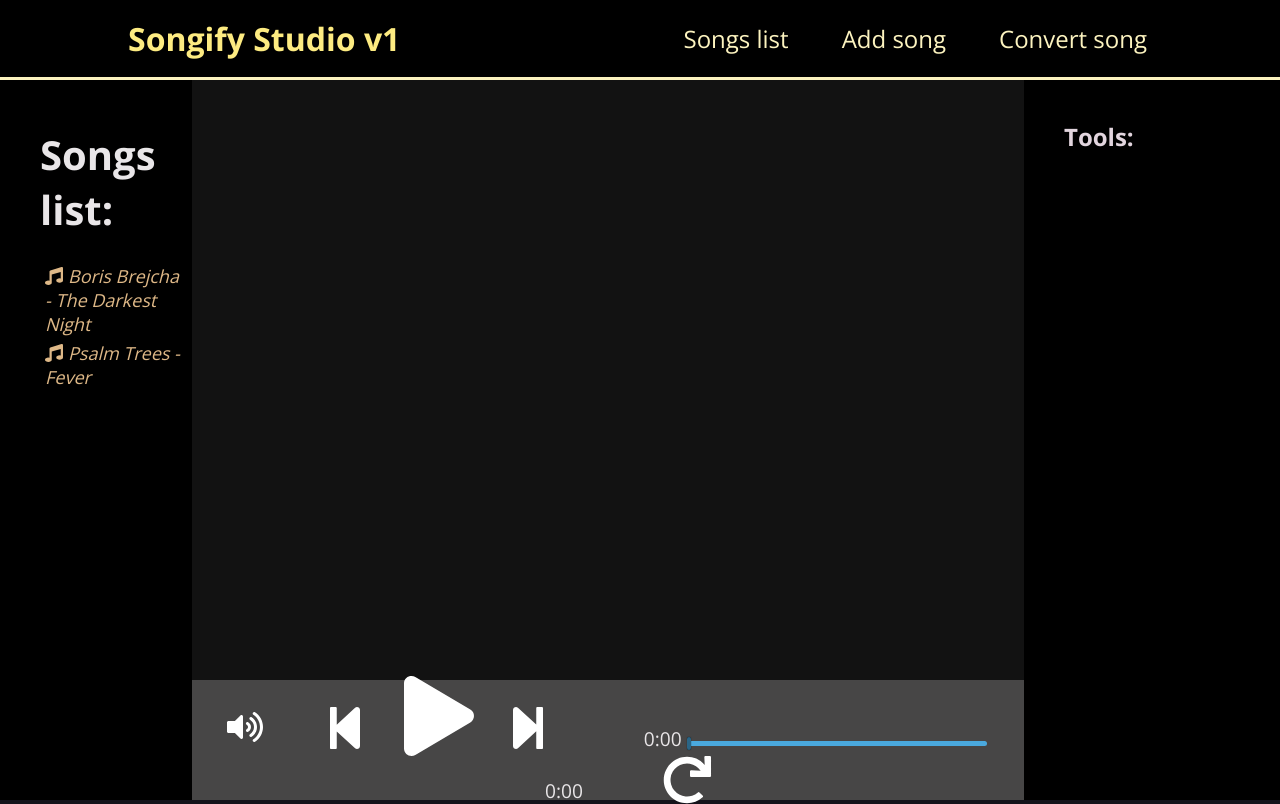
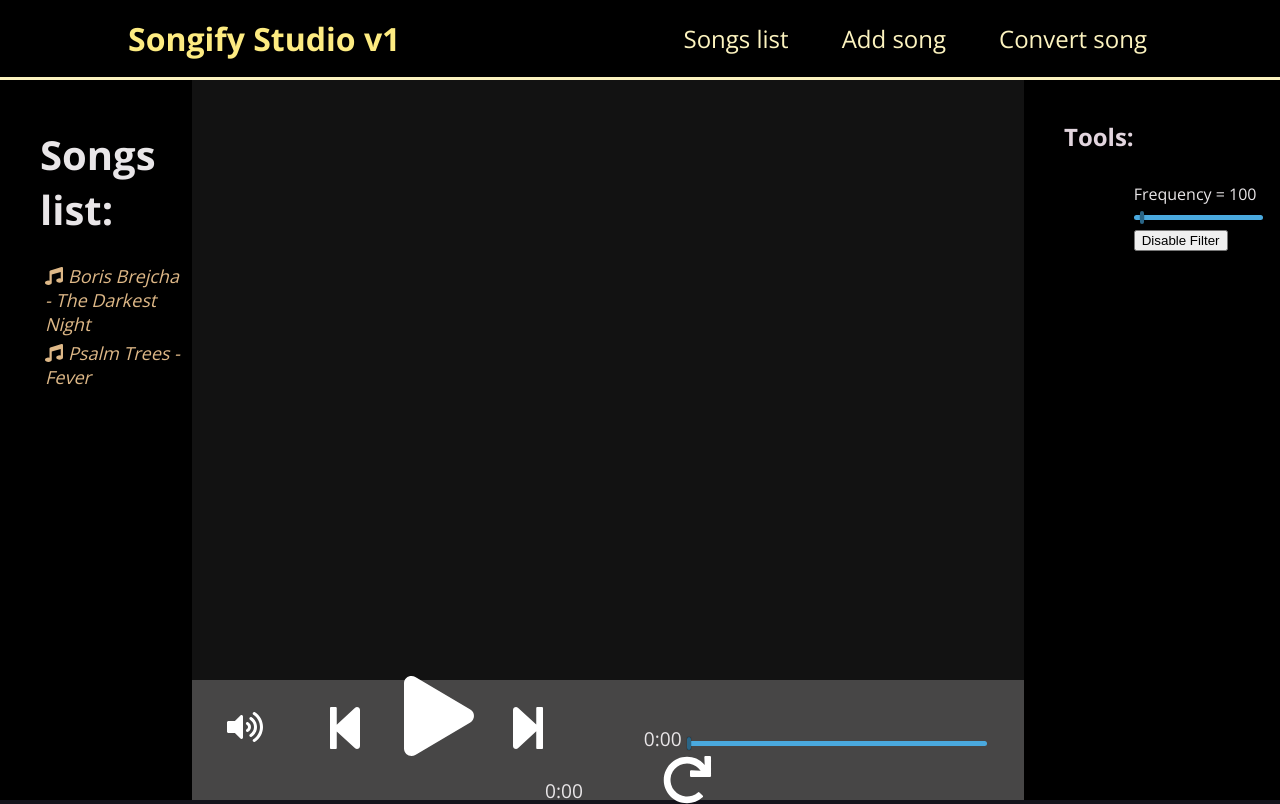
Before and after one commit to MikeDarni/Songify-Studio-front, a React (Create React App) app: page / in a window 1280 px wide. Built offline with nearby package versions, Linux system fonts and the light colour scheme.

Commit message:
Low pass filtering applied

```diff
--- a/src/components/layout/Layout.js
+++ b/src/components/layout/Layout.js
@@ -5,6 +5,8 @@ import ToolBar from "./ToolBar";
 import Content from "./Content";
 import PlayBar from "./PlayBar";
 import { PlayerContextProvider } from "../../store/player-context";
+import { ToolsSettingsProvider } from "../../store/tools-settings-context";
+import { WebAudioProvider } from "../../store/web-Audio-Context";
 
 function Layout(props) {
   return (
@@ -13,8 +15,12 @@ function Layout(props) {
         <MainNavigation />
         <SideBar />
         <Content />
-        <ToolBar />
-        <PlayBar />
+        <ToolsSettingsProvider>
+          <WebAudioProvider>
+            <ToolBar />
+            <PlayBar />
+          </WebAudioProvider>
+        </ToolsSettingsProvider>
       </PlayerContextProvider>
     </div>
   );
--- a/src/components/layout/PlayBar.js
+++ b/src/components/layout/PlayBar.js
@@ -1,8 +1,9 @@
 import classes from "./PlayBar.module.css";
 import { useState } from "react";
-import { useContext, useRef } from "react";
+import { useContext, useRef, useEffect } from "react";
 import PlayerContext from "../../store/player-context";
 import { FontAwesomeIcon } from "@fortawesome/react-fontawesome";
+import WebAudioContext from "../../store/web-Audio-Context";
 import {
   faPlay,
   faStepForward,
@@ -12,6 +13,9 @@ import {
   faRedo,
   faVolumeMute,
 } from "@fortawesome/free-solid-svg-icons";
+import ToolsSettingsContext, {
+  ToolsSettingsProvider,
+} from "../../store/tools-settings-context";
 
 const mySong = {
   songUrl:
@@ -26,7 +30,21 @@ function PlayBar(props) {
   const [duration, setDuration] = useState(0);
   const [currentTime, setCurrentTime] = useState(0);
 
+  useEffect(() => {
+    var context = new AudioContext();
+    var source = context.createMediaElementSource(audioRef.current);
+    let filter = context.createBiquadFilter();
+    source.connect(filter);
+    filter.connect(context.destination);
+    filter.type = "lowpass";
+    webAudioCtx.setAudioContext(context);
+    webAudioCtx.setFilter(filter);
+  }, []);
+
   const audioRef = useRef();
+
+  const ToolsCtx = useContext(ToolsSettingsContext);
+  const webAudioCtx = useContext(WebAudioContext);
 
   const fmtMSS = (s) => {
     return (s - (s %= 60)) / 60 + (9 < s ? ":" : ":0") + ~~s;
@@ -63,6 +81,7 @@ function PlayBar(props) {
         ref={audioRef}
         src={mySong.songUrl}
         preload="true"
+        crossOrigin="anonymous"
       />
 
       <div className={classes.controls}>
--- a/src/components/layout/ToolBar.js
+++ b/src/components/layout/ToolBar.js
@@ -1,9 +1,58 @@
 import classes from "./ToolBar.module.css";
+import { useState, useContext, useRef, useEffect } from "react";
+import ToolsSettingsContext from "../../store/tools-settings-context";
+import WebAudioContext from "../../store/web-Audio-Context";
 
 function ToolBar(props) {
+  const [filterEnabled, setFilterEnabled] = useState("false");
+
+  const webAudioCtx = useContext(WebAudioContext);
+
+  const filterInputValRef = useRef();
+  const toolsCtx = useContext(ToolsSettingsContext);
+
+  useEffect(() => {
+    toolsCtx.filter.value = filterInputValRef.current.value;
+  }, []);
+
+  function toggleFilterEnableHandler() {
+    setFilterEnabled(!filterEnabled);
+    filterEnabled
+      ? (webAudioCtx.filter.type = "allpass")
+      : (webAudioCtx.filter.type = "lowpass");
+  }
+
+  function frequencyChangeHandler() {
+    toolsCtx.setFilterSettings({
+      enable: filterEnabled,
+      value: filterInputValRef.current.value,
+    });
+    webAudioCtx.filter.frequency.setTargetAtTime(
+      filterInputValRef.current.value,
+      webAudioCtx.audioContext.currentTime,
+      0
+    );
+  }
+
   return (
     <div className={classes.column}>
       <h2>Tools:</h2>
+      <div className={classes.tools}>
+        <label for="filterVal">Frequency = {toolsCtx.filter.value}</label>
+        <input
+          type="range"
+          min="0"
+          max="2000"
+          step="100"
+          id="filterVal"
+          ref={filterInputValRef}
+          onChange={frequencyChangeHandler}
+        />
+
+        <button onClick={toggleFilterEnableHandler}>
+          {filterEnabled ? "Disable Filter" : "Enable Filter"}
+        </button>
+      </div>
     </div>
   );
 }
--- a/src/components/layout/ToolBar.module.css
+++ b/src/components/layout/ToolBar.module.css
@@ -10,3 +10,24 @@
   padding-top: 20px;
   padding-left: 40px;
 }
+
+.tools {
+  margin-top: 40px;
+  padding-top: 20%;
+  position: relative;
+  display: block;
+}
+
+.tools input {
+  width: 50%;
+  background: transparent;
+}
+
+.tools button,
+.tools input,
+.tools label {
+  display: block;
+}
+.tools input[type="range"] {
+  width: 100%;
+}
--- /dev/null
+++ b/src/store/tools-settings-context.js
@@ -0,0 +1,35 @@
+import { createContext, useState } from "react";
+
+const ToolsSettingsContext = createContext({
+  filter: {
+    enable: "false",
+    value: 0,
+  },
+  setFilterSettings: (filterSetting) => {},
+});
+
+export function ToolsSettingsProvider(props) {
+  const [filterSettings, setFilterSettings] = useState({
+    filter: {
+      enable: "false",
+      value: 0,
+    },
+  });
+
+  function setCurrentToolsSettings(ToolsSetting) {
+    setFilterSettings(ToolsSetting);
+  }
+
+  const context = {
+    filter: filterSettings,
+    setFilterSettings: setCurrentToolsSettings,
+  };
+
+  return (
+    <ToolsSettingsContext.Provider value={context}>
+      {props.children}
+    </ToolsSettingsContext.Provider>
+  );
+}
+
+export default ToolsSettingsContext;
--- /dev/null
+++ b/src/store/web-Audio-Context.js
@@ -0,0 +1,40 @@
+import { createContext, useState, useEffect } from "react";
+
+const WebAudioContext = createContext({
+  audioContext: null,
+  filter: null,
+  setAudioContext: () => {},
+  setFilter: () => {},
+});
+
+export function WebAudioProvider(props) {
+  const [audioContext, setAudioContext] = useState(null);
+  const [currentFilter, setFilter] = useState(null);
+
+  function setCurrentAudioContext(audioContext) {
+    setAudioContext(audioContext);
+  }
+
+  function setCurrentFilters(filter) {
+    setFilter(filter);
+  }
+
+  const context = {
+    audioContext: audioContext,
+    filter: currentFilter,
+    setFilter: setCurrentFilters,
+    setAudioContext: setCurrentAudioContext,
+  };
+
+  useEffect(() => {
+    setAudioContext(new AudioContext());
+  }, []);
+
+  return (
+    <WebAudioContext.Provider value={context}>
+      {props.children}
+    </WebAudioContext.Provider>
+  );
+}
+
+export default WebAudioContext;
```
